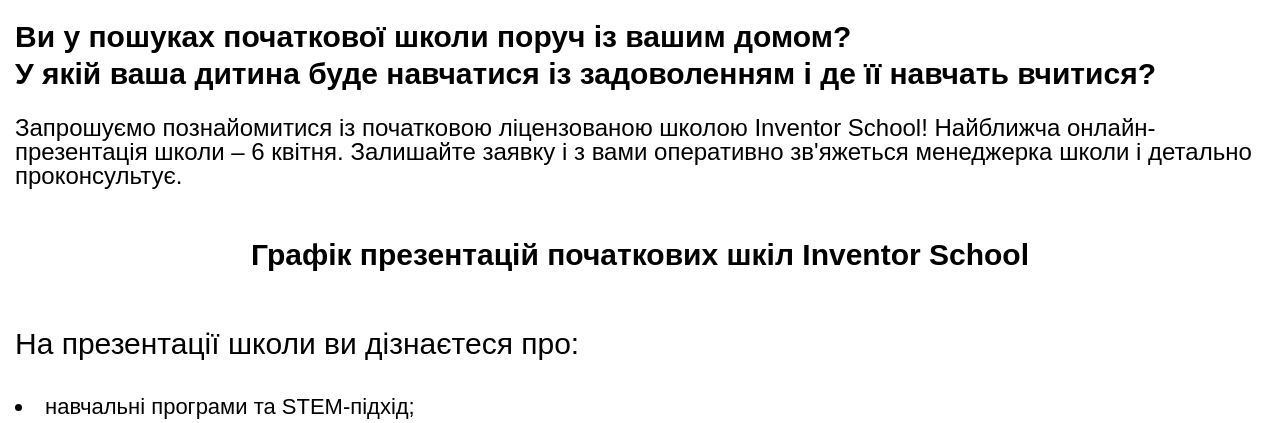
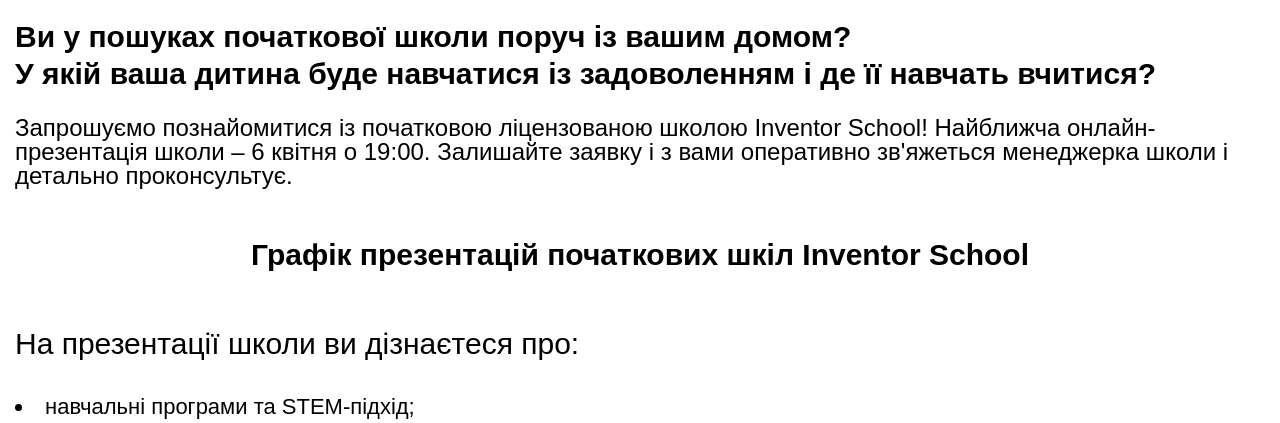
Before and after one commit to nk44ukrnet/school-php, a PHP site: page /event in a window 1280 px wide. Shown: the part 763-1186 px from the top of the page. Run offline with PHP 8.4, Linux system fonts and the light colour scheme; some libraries are stand-ins or nearby versions.

Commit message:
time added to event

```diff
--- a/event.php
+++ b/event.php
@@ -29,7 +29,7 @@
                         задоволенням і де її навчать вчитися? </h2>
                     <br>
                     <h2 class="font-weight-normal">
-                        Запрошуємо познайомитися із початковою ліцензованою школою Inventor School! Найближча онлайн-презентація школи – 6 квітня. Залишайте заявку і з вами оперативно зв'яжеться менеджерка школи і детально проконсультує.
+                        Запрошуємо познайомитися із початковою ліцензованою школою Inventor School! Найближча онлайн-презентація школи – 6 квітня о 19:00. Залишайте заявку і з вами оперативно зв'яжеться менеджерка школи і детально проконсультує.
                     </h2>
                     <br><br>
                     <h2 class="heading-secondary text-center">Графік презентацій початкових шкіл Inventor School</h2>
```
